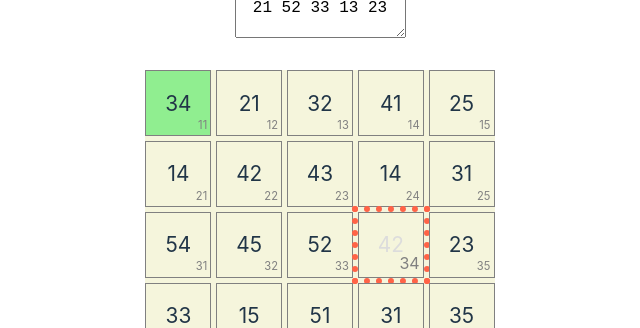
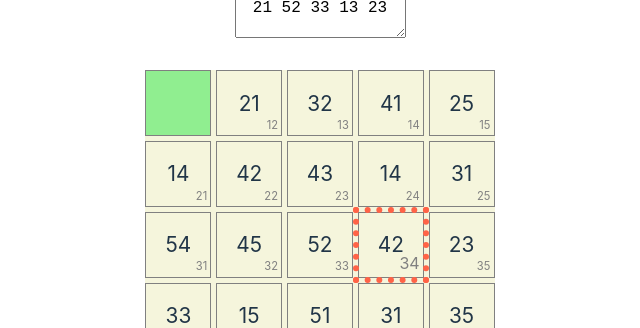
Before and after one commit to nbogie/treasure-hunt-viz-react, a React (Vite) app: page / in a window 1280 px wide. Both pictures are taken after a click on the button "Solve". Shown: the part 167-495 px from the top of the page, without its empty margins (320-960 px from the left). Built offline with nearby package versions, Linux system fonts and the light colour scheme.

Commit message:
conditionally add a highlighter component (layout-animated)

```diff
--- a/src/components/App.css
+++ b/src/components/App.css
@@ -36,12 +36,9 @@ main {
 }
 
 .cell.currentStep {
-    background: lightgreen;
 }
 
 .cell.nextStep {
-    outline: tomato 6px dotted;
-    color: gainsboro;
 }
 
 .cell.treasure {
@@ -89,3 +86,19 @@ main {
     padding: 0.5rem;
     border-radius: 0.5rem;
 }
+
+.highlighter {
+    position: absolute;
+    z-index: 10;
+    width: 100%;
+    height: 100%;
+}
+
+.highlighter.current {
+    background: lightgreen;
+    opacity: 0.5;
+}
+
+.highlighter.next {
+    outline: tomato 6px dotted;
+}
--- a/src/components/Cell.tsx
+++ b/src/components/Cell.tsx
@@ -26,12 +26,36 @@ export function Cell({
         visitedPositions,
     });
 
+    return (
+        <div className={"cell " + classes}>
+            {positionToString(content)}
+            <div className="posAnnotation">
+                {position.y + 1}
+                {position.x + 1}
+            </div>
+            <Highlighter {...{ position, currentStepPos, nextStepPos }} />
+        </div>
+    );
+}
+
+function Highlighter({
+    position,
+    currentStepPos,
+    nextStepPos,
+}: {
+    position: Position;
+    currentStepPos: Position | undefined;
+    nextStepPos: Position | undefined;
+}) {
     const layoutId = calcLayoutId(position, currentStepPos, nextStepPos);
+    if (!layoutId) {
+        return null;
+    }
     return (
         <motion.div
-            className={"cell " + classes}
-            layout={layoutId !== undefined}
+            layout={true}
             layoutId={layoutId}
+            className={"highlighter " + layoutId}
             transition={{
                 delay: { current: 0, next: 0.3, default: 0 }[
                     layoutId ?? "default"
@@ -40,12 +64,6 @@ export function Cell({
                     layoutId ?? "default"
                 ],
             }}
-        >
-            {positionToString(content)}
-            <div className="posAnnotation">
-                {position.y + 1}
-                {position.x + 1}
-            </div>
-        </motion.div>
+        ></motion.div>
     );
 }
```
